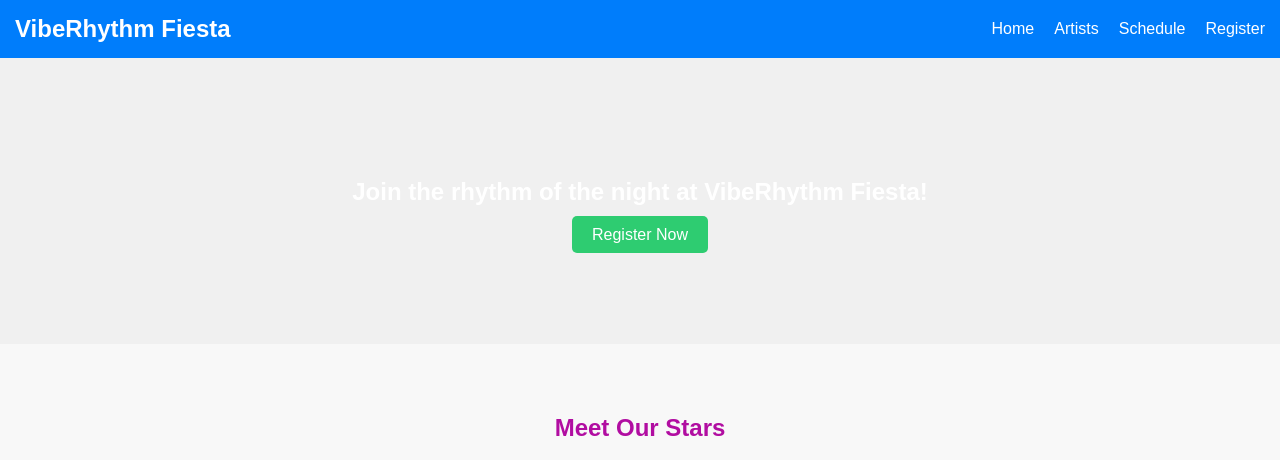
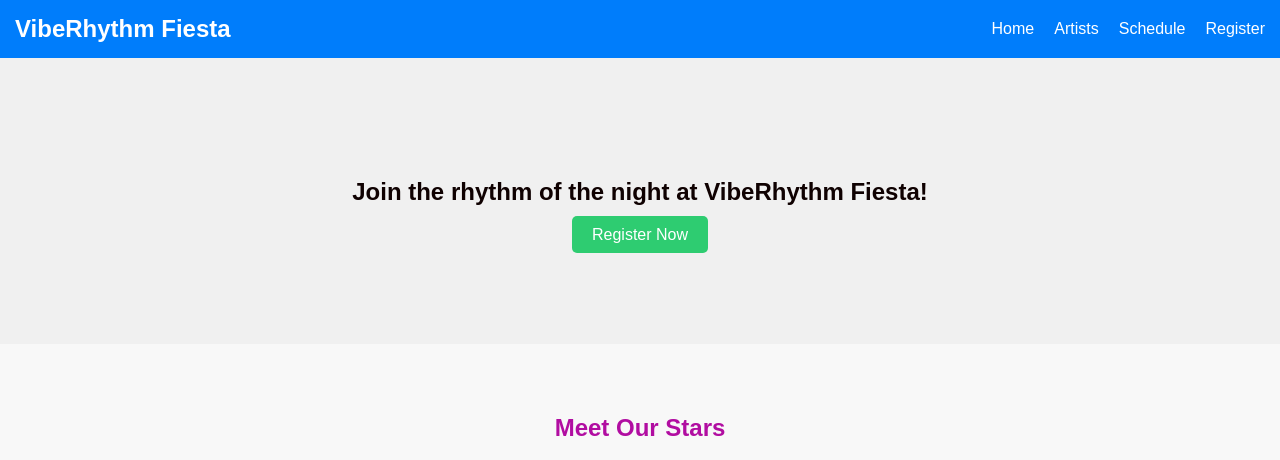
Before and after one commit to ramadhaniwanjenja/summative_assessment_one_group8, a plain HTML site: page index.html in a window 1280 px wide. Shown: the top 460 px of the page. Drawn offline with Linux system fonts and the light colour scheme; a script that the page names is missing.

Commit message:
text colour

```diff
--- a/group.css
+++ b/group.css
@@ -37,7 +37,7 @@ header nav ul li a {
 #hero {
     background-image: url('concert-banner.jpg');
     background-size: cover;
-    color: white;
+    color: rgb(15, 1, 1);
     text-align: center;
     padding: 100px 20px;
 }
```
